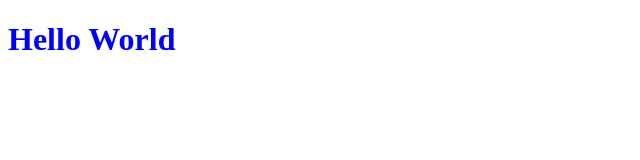
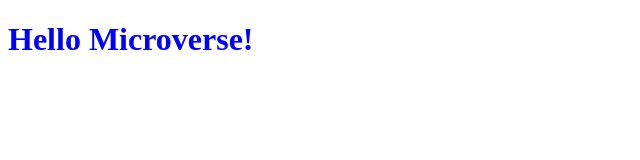
Before and after one commit to Vishal30M/Hello_Microverse, a website: page index.html in a window 1280 px wide. Shown: the whole page, without its empty margins (0-640 px from the left). Drawn offline with Linux system fonts and the light colour scheme.

Commit message:
Update index.html

```diff
--- a/index.html
+++ b/index.html
@@ -8,6 +8,8 @@
     <link rel="stylesheet" href="style.css">
 </head>
 <body>
-    <h1>Hello World</h1>
+    <header class="heading">
+    <h1>Hello Microverse!</h1>
+</header>
 </body>
 </html>
```
